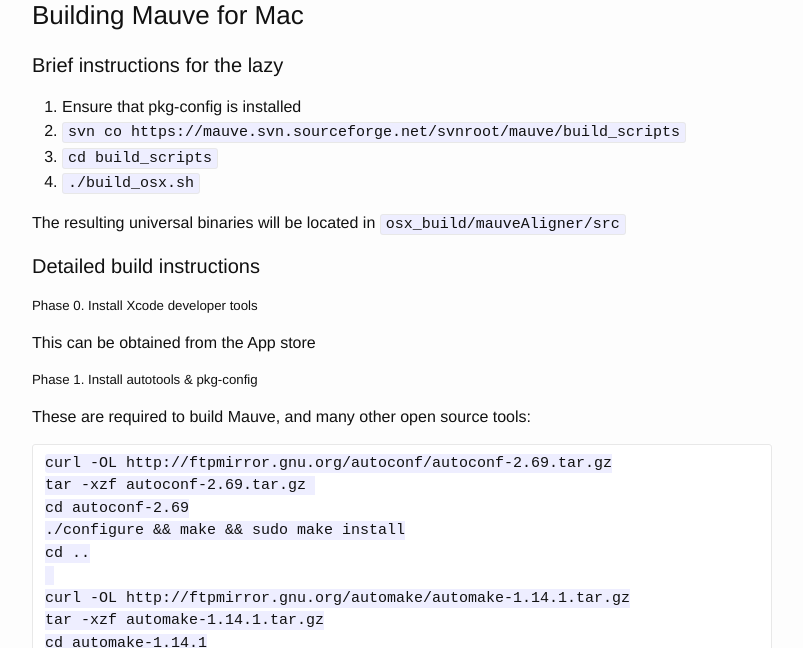
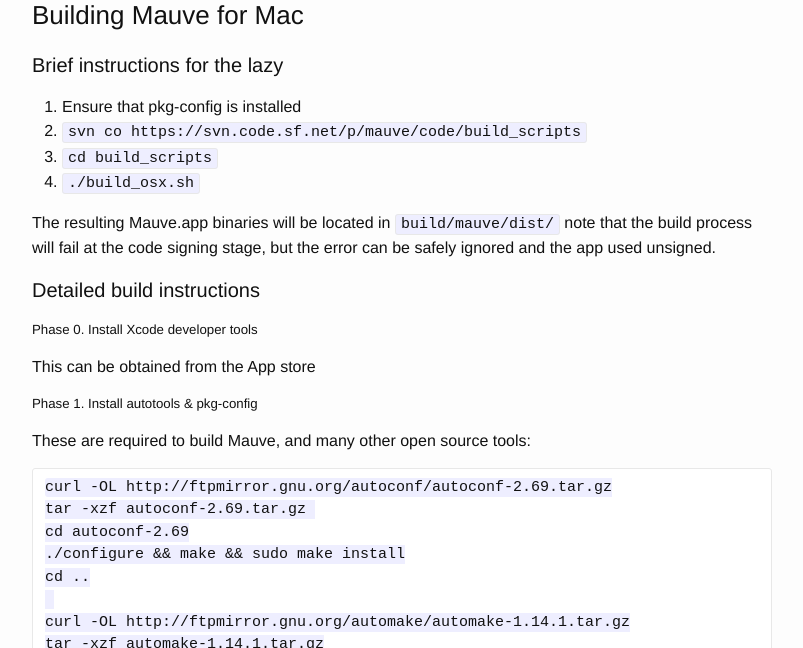
Before and after one commit to koadman/platypusfarm, a Jekyll site: the page built from darlinglab/mauve/developer-guide/building-on-mac.md, in a window 1280 px wide and 900 px high, cut to the strip 252-900 px from the top of the window. Shown: the whole strip, without its empty margins (238-1041 px from the left). Built offline with Jekyll 4.4.1, drawn with Linux system fonts in a browser that asks for light colours.

Commit message:
correct some errors in the instructions

```diff
--- a/darlinglab/mauve/developer-guide/building-on-mac.md
+++ b/darlinglab/mauve/developer-guide/building-on-mac.md
@@ -7,12 +7,13 @@
 #### Brief instructions for the lazy
 
 1.  Ensure that pkg-config is installed
-2.  `svn co https://mauve.svn.sourceforge.net/svnroot/mauve/build_scripts`
+2.  `svn co https://svn.code.sf.net/p/mauve/code/build_scripts`
 3.  `cd build_scripts`
 4.  `./build_osx.sh`
 
-The resulting universal binaries will be located in
-`osx_build/mauveAligner/src`
+The resulting Mauve.app binaries will be located in
+`build/mauve/dist/`
+note that the build process will fail at the code signing stage, but the error can be safely ignored and the app used unsigned.
 
 #### Detailed build instructions
 
```
